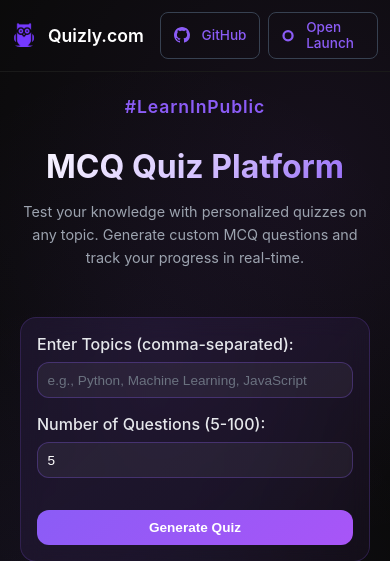
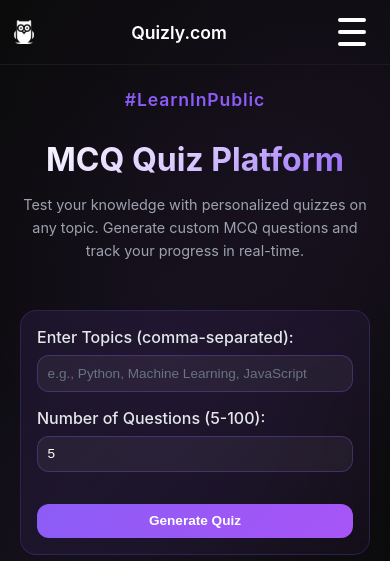
Before and after one commit to anikchand461/quizly, a FastAPI app: page / in a window 390 px wide. Shown: the top 561 px of the page. Run offline with FastAPI, Linux system fonts and the light colour scheme.

Commit message:
made responsive

```diff
--- a/templates/index.html
+++ b/templates/index.html
@@ -6,57 +6,133 @@
     <title>Quizly.com</title>
     <link rel="stylesheet" href="/static/styles.css">
     <link rel="icon" href="/static/favicon.ico" type="image/x-icon">
+    <style>
+        @media (max-width: 700px) {
+            .header {
+                flex-direction: column;
+                align-items: stretch;
+                position: relative;
+            }
+            .logo {
+                justify-content: space-between;
+                width: 100%;
+                display: flex;
+                align-items: center;
+            }
+            .hamburger {
+                display: inline-flex;
+                flex-direction: column;
+                justify-content: center;
+                width: 40px;
+                height: 40px;
+                background: none;
+                border: none;
+                cursor: pointer;
+                margin-left: 1rem;
+                z-index: 102;
+            }
+            .hamburger span {
+                display: block;
+                height: 4px;
+                width: 28px;
+                margin: 4px 0;
+                background: #fff;
+                border-radius: 2px;
+                transition: 0.3s;
+            }
+            .nav {
+                display: none;
+                flex-direction: column;
+                align-items: center;
+                width: 100vw;
+                background: #181028;
+                position: absolute;
+                top: 60px;
+                left: 0;
+                z-index: 101;
+                box-shadow: 0 4px 16px rgba(139,92,246,0.08);
+                padding: 2rem 0 2rem 0;
+                border-bottom-left-radius: 12px;
+                border-bottom-right-radius: 12px;
+                text-align: center;
+            }
+            .nav.open {
+                display: flex;
+            }
+            .nav a, .nav .avatar-link {
+                font-size: 1.2em;
+                padding: 0.5em 0;
+                color: #fff;
+                text-decoration: none;
+                font-weight: 600;
+                display: block;
+            }
+            .nav .avatar-link {
+                display: inline-block;
+                margin: 0 0.5em;
+            }
+            .nav .avatar-link img {
+                width: 56px;
+                height: 56px;
+                border-radius: 50%;
+                border: 2px solid #8b5cf6;
+                margin: 0 0.5em 1em 0.5em;
+                background: #222;
+            }
+            .nav .nav-btn {
+                display: block;
+                width: 90%;
+                margin: 0.5em auto;
+                padding: 0.8em 0;
+                background: transparent;
+                color: #f472b6;
+                border: 1.5px solid #f472b6;
+                border-radius: 10px;
+                font-size: 1.15em;
+                font-weight: 600;
+                transition: background 0.2s, color 0.2s;
+                text-align: center;
+                text-decoration: none;
+            }
+            .nav .nav-btn:hover {
+                background: #f472b6;
+                color: #181028;
+            }
+            .actions {
+                display: none;
+            }
+        }
+        @media (min-width: 701px) {
+            .hamburger {
+                display: none;
+            }
+        }
+    </style>
 </head>
 <body>
     <header class="header">
         <div class="logo">
-            <img src="/static/logo-3.png" alt="Quizly Logo" class="logo-icon">
+            <img src="/static/logo.png" alt="Quizly Logo" class="logo-icon">
             <span>Quizly.com</span>
+            <button class="hamburger" id="hamburger-btn" aria-label="Toggle navigation">
+                <span></span>
+                <span></span>
+                <span></span>
+            </button>
         </div>
-        <nav class="nav">
+        <nav class="nav" id="main-nav">
             <a href="https://github.com/abhirajadhikary06/quizly/blob/main/README.md">Readme.md</a>
             <a href="https://chat.whatsapp.com/JbALaLcvsHI1d5yo3k5D3N">Join Us</a>
-            <style>
-                .avatar-link {
-                    position: relative;
-                    display: inline-block;
-                    margin-left: 0.5rem;
-                }
-                .avatar-link .avatar-tooltip {
-                    visibility: hidden;
-                    opacity: 0;
-                    width: max-content;
-                    background: #fff;
-                    color: #4b5563;
-                    text-align: center;
-                    border-radius: 8px;
-                    padding: 0.4em 1em;
-                    position: absolute;
-                    z-index: 10;
-                    bottom: -45px;
-                    left: 50%;
-                    transform: translateX(-50%);
-                    box-shadow: 0 4px 16px rgba(139,92,246,0.15);
-                    font-size: 0.95em;
-                    font-weight: 500;
-                    border: 1px solid #e5e7eb;
-                    transition: opacity 0.2s, visibility 0.2s;
-                    pointer-events: none;
-                }
-                .avatar-link:hover .avatar-tooltip,
-                .avatar-link:focus .avatar-tooltip {
-                    visibility: visible;
-                    opacity: 1;
-                }
-            </style>
-            <a href="/profile/abhirajadhikary06" class="avatar-link">
-                <img src="/static/avatar1.png" alt="abhirajadhikary06" style="width:32px; height:32px; border-radius:50%; border:2px solid #8b5cf6;">
-                <span class="avatar-tooltip">abhirajadhikary06</span>
-            </a>
-            <a href="/profile/anikchand461" class="avatar-link">
-                <img src="/static/avatar2.jpg" alt="anikchand461" style="width:32px; height:32px; border-radius:50%; border:2px solid #8b5cf6;">
-                <span class="avatar-tooltip">anikchand461</span>
-            </a>
+            <div style="display:flex; justify-content:center; gap:1.5em; margin: 1em 0;">
+                <a href="/profile/abhirajadhikary06" class="avatar-link">
+                    <img src="/static/avatar1.png" alt="abhirajadhikary06">
+                </a>
+                <a href="/profile/anikchand461" class="avatar-link">
+                    <img src="/static/avatar2.jpg" alt="anikchand461">
+                </a>
+            </div>
+            <a href="https://github.com/abhirajadhikary06/quizly" class="nav-btn">GitHub</a>
+            <a href="https://open-launch.com/projects/quizly" class="nav-btn">Open Launch</a>
         </nav>
         <div class="actions">
             <a href="https://github.com/abhirajadhikary06/quizly" class="btn btn-outline" style="transition: color 0.2s; color: #8b5cf6;">
@@ -221,5 +297,17 @@
             showFeedback("{{ error }}", false);
         {% endif %}
     </script>
+    <script>
+        const hamburger = document.getElementById('hamburger-btn');
+        const nav = document.getElementById('main-nav');
+        hamburger.addEventListener('click', () => {
+            nav.classList.toggle('open');
+        });
+        document.querySelectorAll('.nav a').forEach(link => {
+            link.addEventListener('click', () => {
+                if (window.innerWidth <= 700) nav.classList.remove('open');
+            });
+        });
+    </script>
 </body>
 </html>
```
